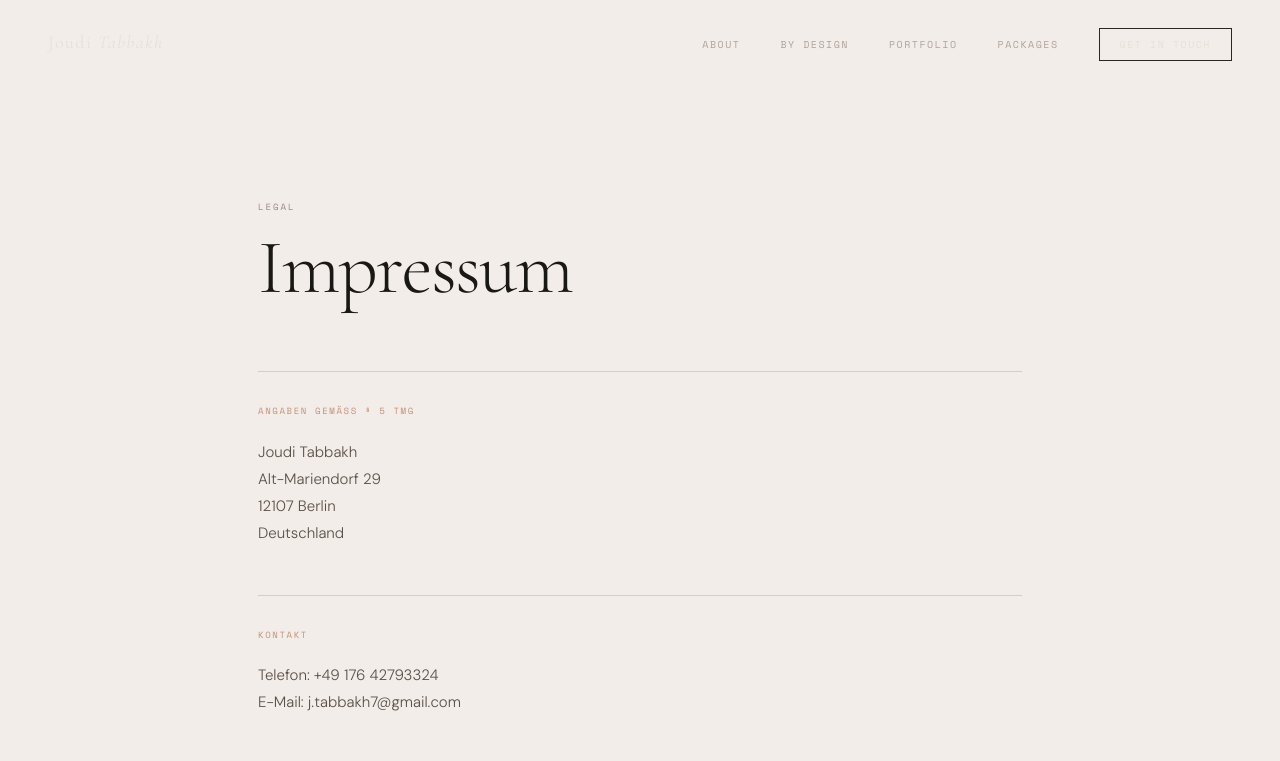
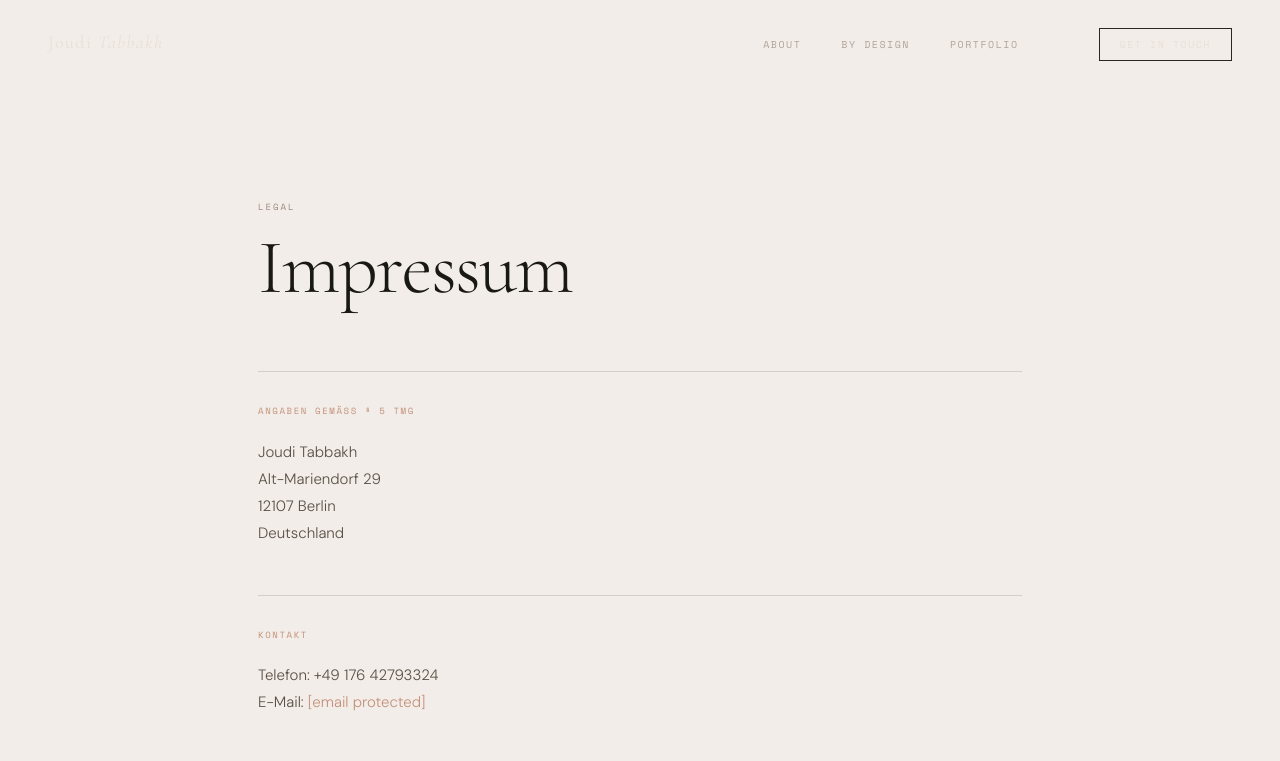
Before and after one commit to jtabbakh7-dev/Portfolio, a plain HTML site: page impressum.html in a window 1280 px wide. Shown: the top 761 px of the page. Drawn offline with nearby package versions, Linux system fonts and the light colour scheme.

Commit message:
Add files via upload

```diff
--- a/impressum.html
+++ b/impressum.html
@@ -1219,6 +1219,10 @@ footer {
 
 
 </style>
+<style>
+/* Hide Packages from nav on legal pages */
+.nav-links a[href="index.html#packages"] { display: none; }
+</style>
 </head>
 <style>
 body { background: #F2EDE8; color: #1A1814; }
@@ -1263,7 +1267,7 @@ main { padding-top: 120px; min-height: 80vh; background: #F2EDE8; }
       <p class="page-section-label">Kontakt</p>
       <p class="page-body">
         Telefon: +49 176 42793324<br>
-        E-Mail: j.tabbakh7@gmail.com
+        E-Mail: <a href="/cdn-cgi/l/email-protection" class="__cf_email__" data-cfemail="ddb7f3a9bcbfbfbcb6b5ea9dbab0bcb4b1f3beb2b0">[email&#160;protected]</a>
       </p>
     </div>
     <div class="page-section">
@@ -1306,11 +1310,4 @@ main { padding-top: 120px; min-height: 80vh; background: #F2EDE8; }
     <a href="datenschutz.html">Datenschutz</a>
   </div>
 </footer>
-<script>
-const nav = document.getElementById('nav');
-window.addEventListener('scroll', () => {
-  if(nav) nav.classList.toggle('scrolled', window.scrollY > 50);
-});
-</script>
-</body>
-</html>
+<script data-cfasync="false" src="/cdn-cgi/scripts/5c5dd728/cloudf
```
Also changed, not shown: datenschutz.html (+7 -13 lines).
